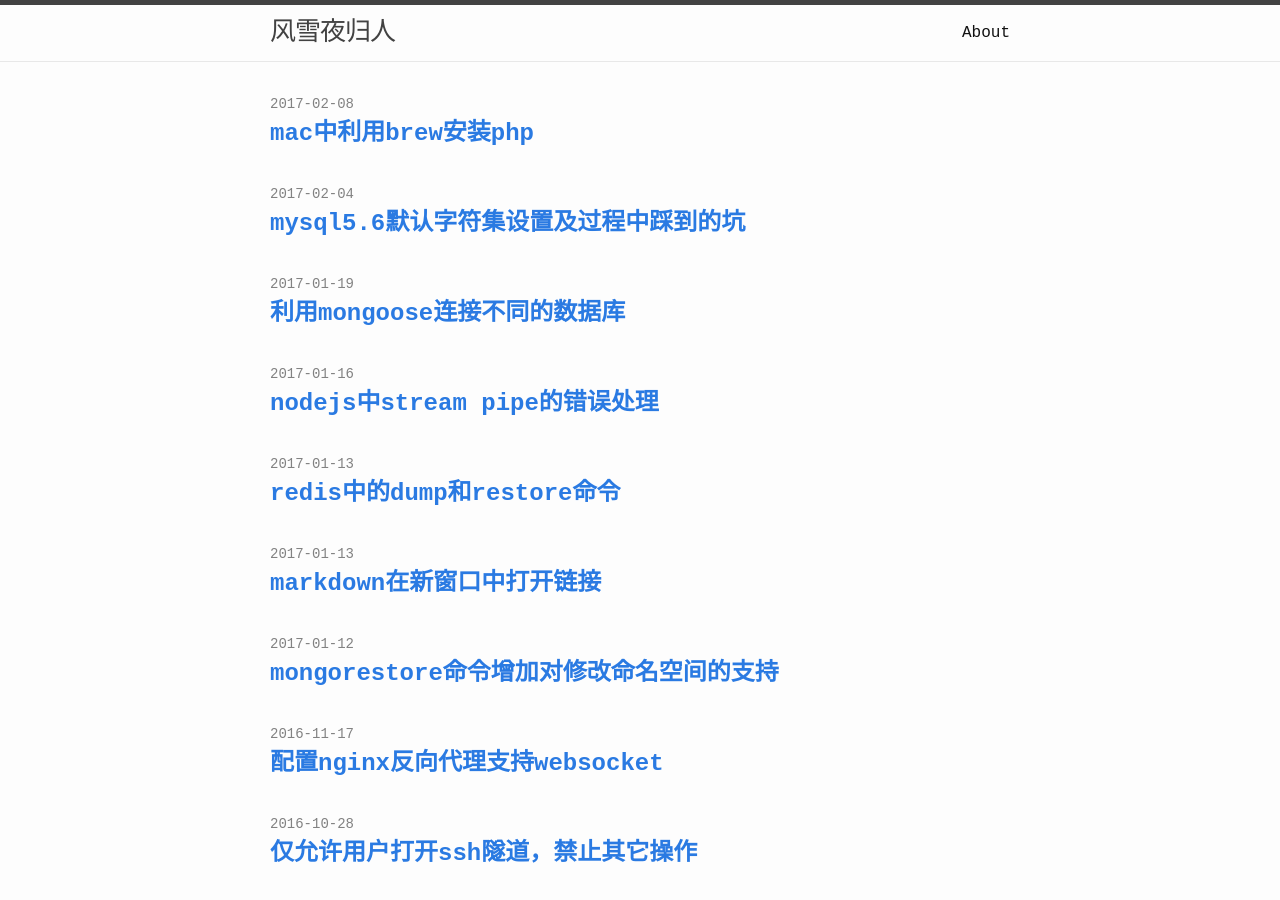
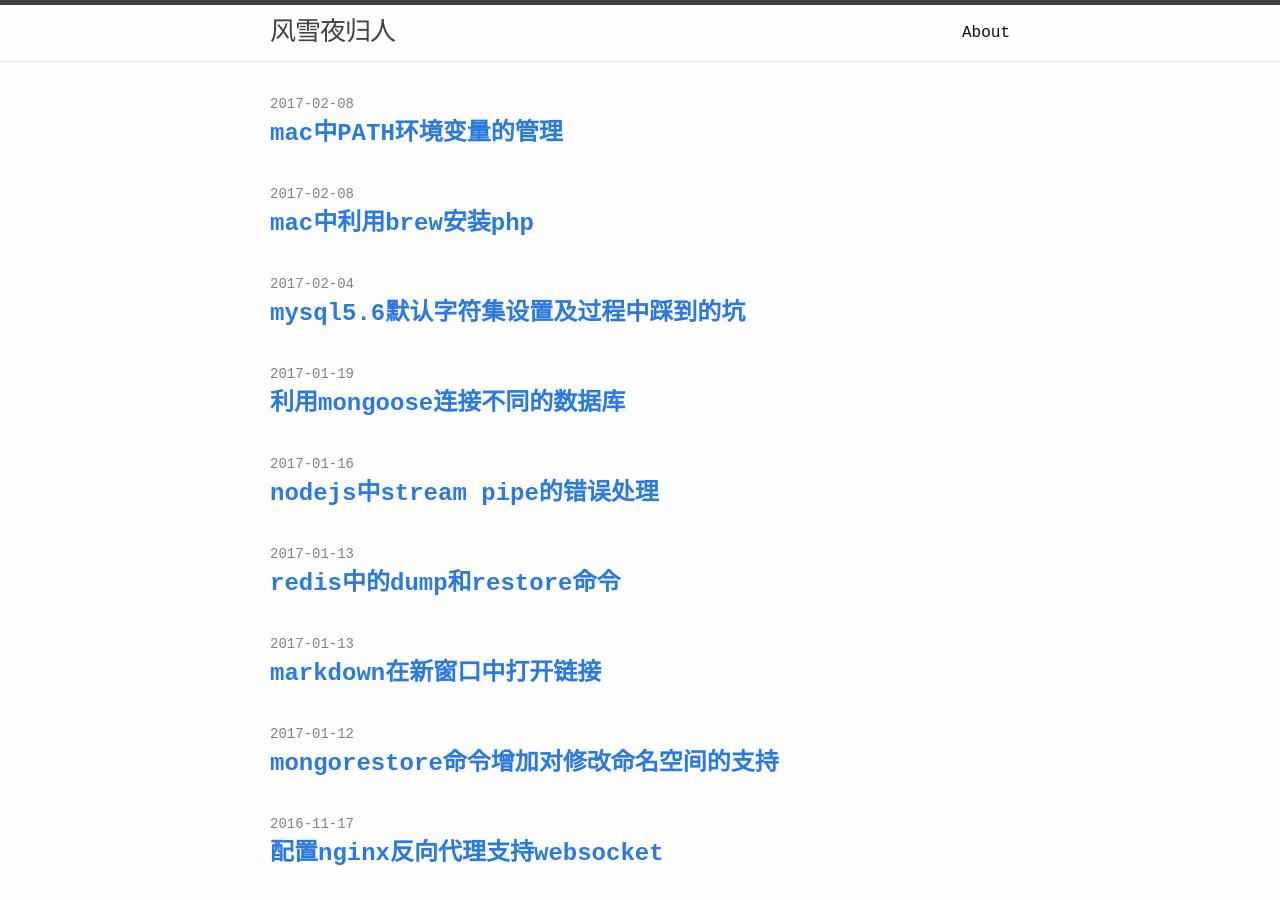
Before and after one commit to lutaoact/lutaoact.github.io, a Jekyll site: the page built from index.html, in a window 1280 px wide and 900 px high. Built offline with Jekyll 4.4.1, drawn with Linux system fonts in a browser that asks for light colours.

Commit message:
mac-environment-PATH.markdown

```diff
--- a/_posts/2017-02-08-brew-install-php.markdown
+++ b/_posts/2017-02-08-brew-install-php.markdown
@@ -2,7 +2,7 @@
 layout: post
 title:  "mac中利用brew安装php"
 date:   2017-02-08 11:38:53 +0800
-categories: mysql character server utf8
+categories: homebrew php
 ---
 
 假设你已经安装好brew了。
--- /dev/null
+++ b/_posts/2017-02-08-mac-environment-PATH.markdown
@@ -0,0 +1,20 @@
+---
+layout: post
+title:  "mac中PATH环境变量的管理"
+date:   2017-02-08 13:45:02 +0800
+categories: mac path
+---
+
+mac系统中PATH环境变量的预置值是由`/etc/paths`决定的，每个路径一行，可以按照需要调整路径顺序。
+
+{% highlight text %}
+/usr/local/bin
+/usr/bin
+/bin
+/usr/sbin
+/sbin
+{% endhighlight %}
+
+{% highlight sh %}
+/usr/libexec/path_helper -s #打印当前的PATH配置
+{% endhighlight %}
```
